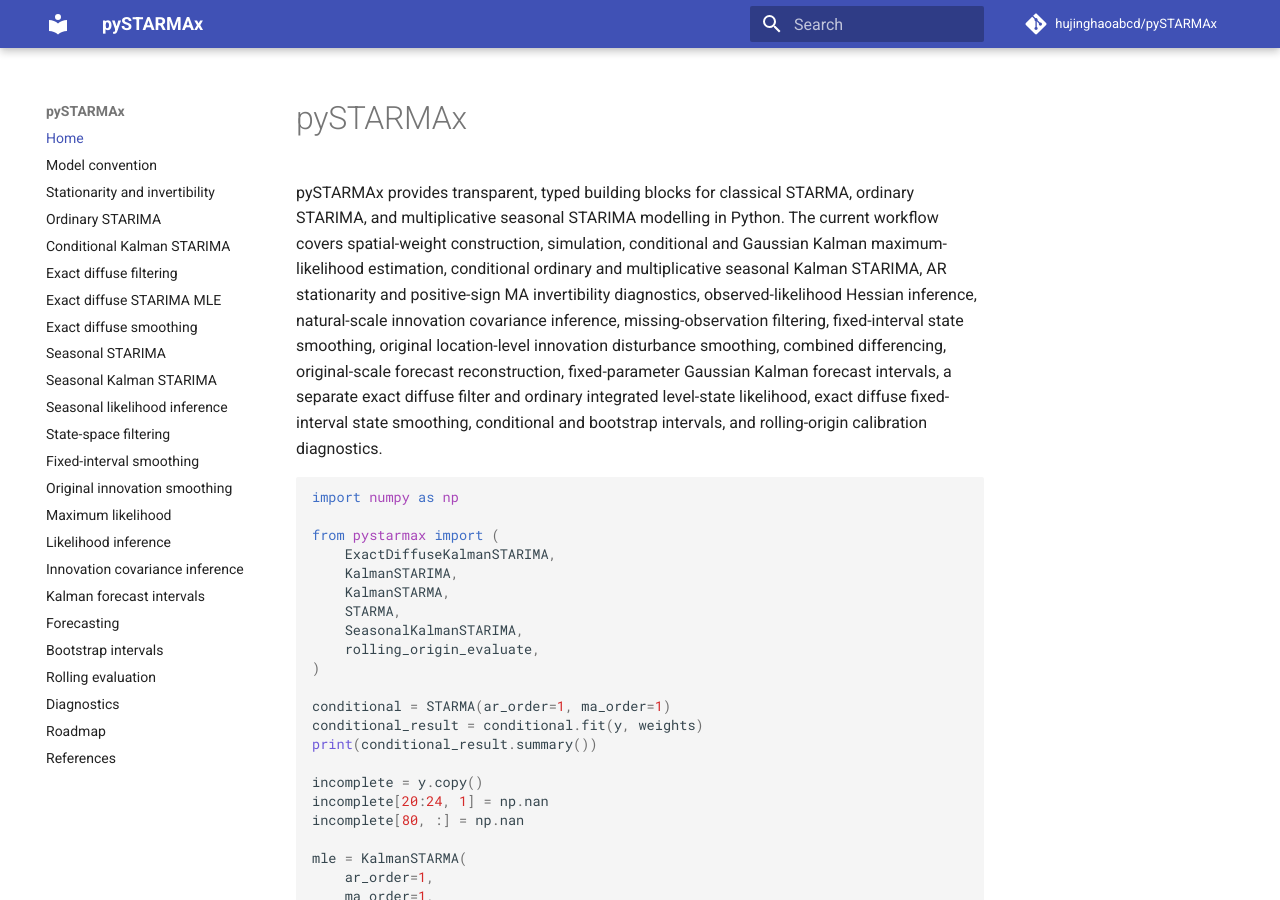
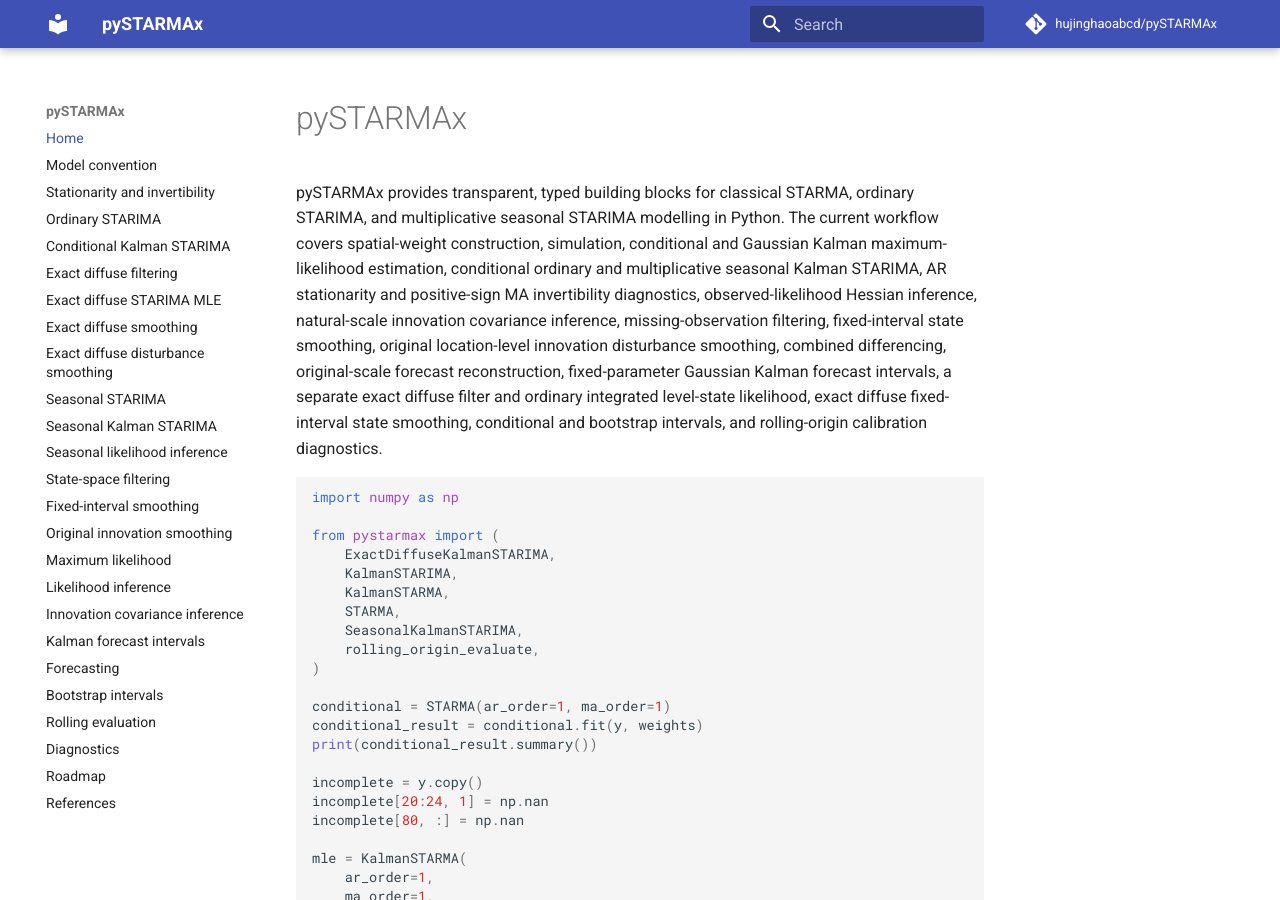
Before and after one commit to hujinghaoabcd/pySTARMAx, an MkDocs documentation site: the page built from docs/index.md, in a window 1280 px wide and 900 px high. Built offline with MkDocs 1.6.1 and Material for MkDocs 9.7.7, drawn with Linux system fonts in a browser that asks for light colours; comment, search, counter and statistics services are not loaded.

Commit message:
Add exact diffuse disturbance guide to navigation

```diff
--- a/mkdocs.yml
+++ b/mkdocs.yml
@@ -13,6 +13,7 @@ nav:
   - Exact diffuse filtering: exact_diffuse.md
   - Exact diffuse STARIMA MLE: exact_diffuse_mle.md
   - Exact diffuse smoothing: exact_diffuse_smoothing.md
+  - Exact diffuse disturbance smoothing: exact_diffuse_disturbance_smoothing.md
   - Seasonal STARIMA: seasonal.md
   - Seasonal Kalman STARIMA: seasonal_maximum_likelihood.md
   - Seasonal likelihood inference: seasonal_likelihood_inference.md
```
